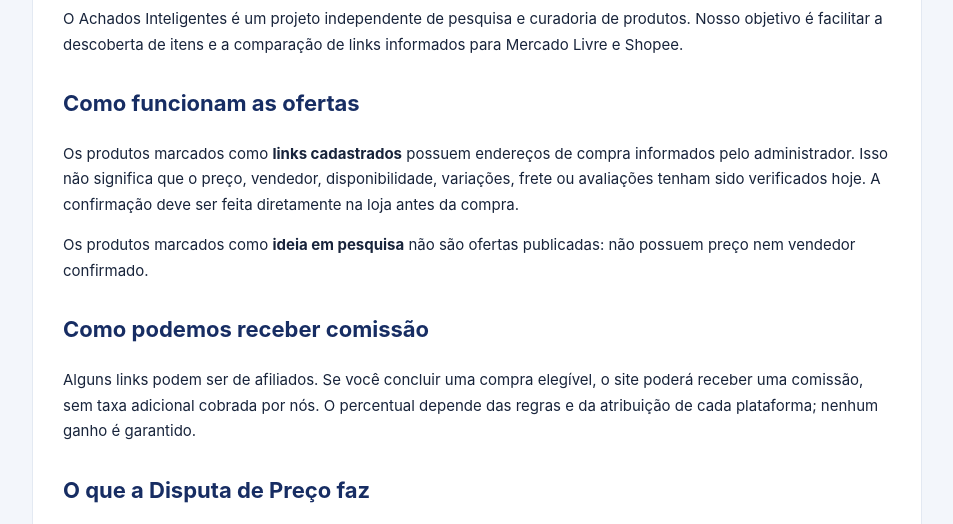
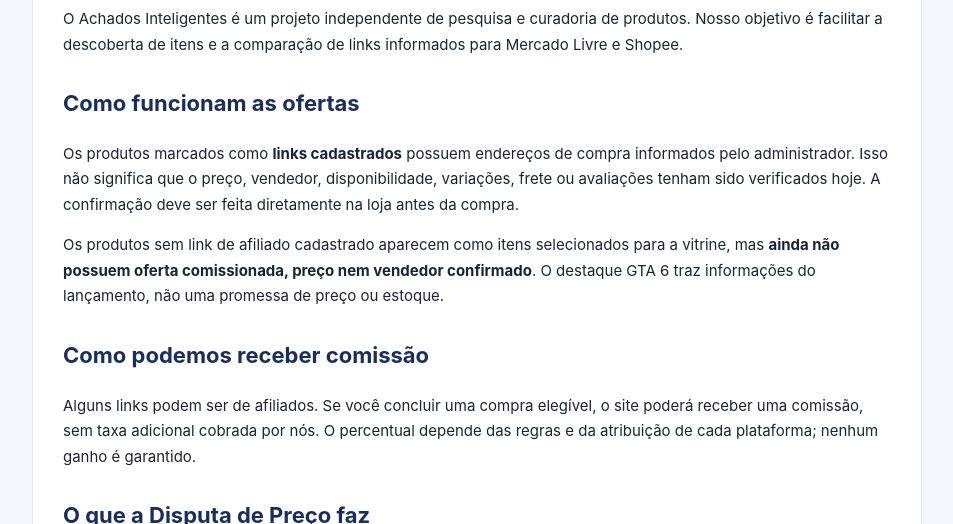
Before and after one commit to pescaepreparo-hue/achados-inteligentes, a plain HTML site: page sobre.html in a window 1280 px wide. Shown: the part 232-756 px from the top of the page, without its empty margins (163-1116 px from the left). Drawn offline with Linux system fonts and the light colour scheme.

Commit message:
Atualiza sobre.html para a selecao de 10 produtos com GTA 6

```diff
--- a/sobre.html
+++ b/sobre.html
@@ -1,7 +1,7 @@
 <!doctype html><html lang="pt-BR"><head><meta charset="utf-8"><meta name="viewport" content="width=device-width,initial-scale=1"><title>Sobre e transparência | Achados Inteligentes</title><meta name="description" content="Informações sobre o Achados Inteligentes, comparação de ofertas, links de afiliados e privacidade."><link rel="canonical" href="https://achados-inteligentes.netlify.app/sobre.html"><style>:root{font-family:Inter,system-ui,sans-serif;color:#18243b;background:#f3f6fb}*{box-sizing:border-box}body{margin:0;line-height:1.7}header{background:#fff;border-bottom:1px solid #dfe6f2}nav{max-width:890px;margin:auto;padding:22px 18px;display:flex;justify-content:space-between;align-items:center;gap:16px}a{color:#2459c8}header a{font-weight:800;text-decoration:none}main{max-width:890px;margin:30px auto 70px;padding:28px 30px;background:white;border:1px solid #e3e9f2;border-radius:18px}h1{color:#172d63;line-height:1.15;font-size:clamp(30px,5vw,43px)}h2{margin-top:28px;color:#172d63;font-size:22px}p,li{font-size:15px}footer{padding:26px;text-align:center;font-size:13px;color:#687994}@media(max-width:600px){main{margin:14px 12px;padding:22px 18px}}</style></head><body><header><nav><a href="/">✦ Achados Inteligentes</a><a href="/">Voltar ao site</a></nav></header><main><h1>Sobre e transparência</h1>
 <p>O Achados Inteligentes é um projeto independente de pesquisa e curadoria de produtos. Nosso objetivo é facilitar a descoberta de itens e a comparação de links informados para Mercado Livre e Shopee.</p>
 <h2>Como funcionam as ofertas</h2><p>Os produtos marcados como <strong>links cadastrados</strong> possuem endereços de compra informados pelo administrador. Isso não significa que o preço, vendedor, disponibilidade, variações, frete ou avaliações tenham sido verificados hoje. A confirmação deve ser feita diretamente na loja antes da compra.</p>
-<p>Os produtos marcados como <strong>ideia em pesquisa</strong> não são ofertas publicadas: não possuem preço nem vendedor confirmado.</p>
+<p>Os produtos sem link de afiliado cadastrado aparecem como itens selecionados para a vitrine, mas <strong>ainda não possuem oferta comissionada, preço nem vendedor confirmado</strong>. O destaque GTA 6 traz informações do lançamento, não uma promessa de preço ou estoque.</p>
 <h2>Como podemos receber comissão</h2><p>Alguns links podem ser de afiliados. Se você concluir uma compra elegível, o site poderá receber uma comissão, sem taxa adicional cobrada por nós. O percentual depende das regras e da atribuição de cada plataforma; nenhum ganho é garantido.</p>
 <h2>O que a Disputa de Preço faz</h2><p>A Disputa mostra os links que foram cadastrados para um produto. <strong>Esta versão não consulta preços em tempo real, não calcula frete e não declara automaticamente um vencedor.</strong> Quando não houver dois vendedores cadastrados, a comparação indicará que faltam ofertas.</p>
 <h2>Compras e atendimento</h2><p>A venda, o pagamento, a entrega, a troca e o atendimento da compra são realizados na loja escolhida. O Achados Inteligentes não representa oficialmente Mercado Livre ou Shopee.</p>
```
